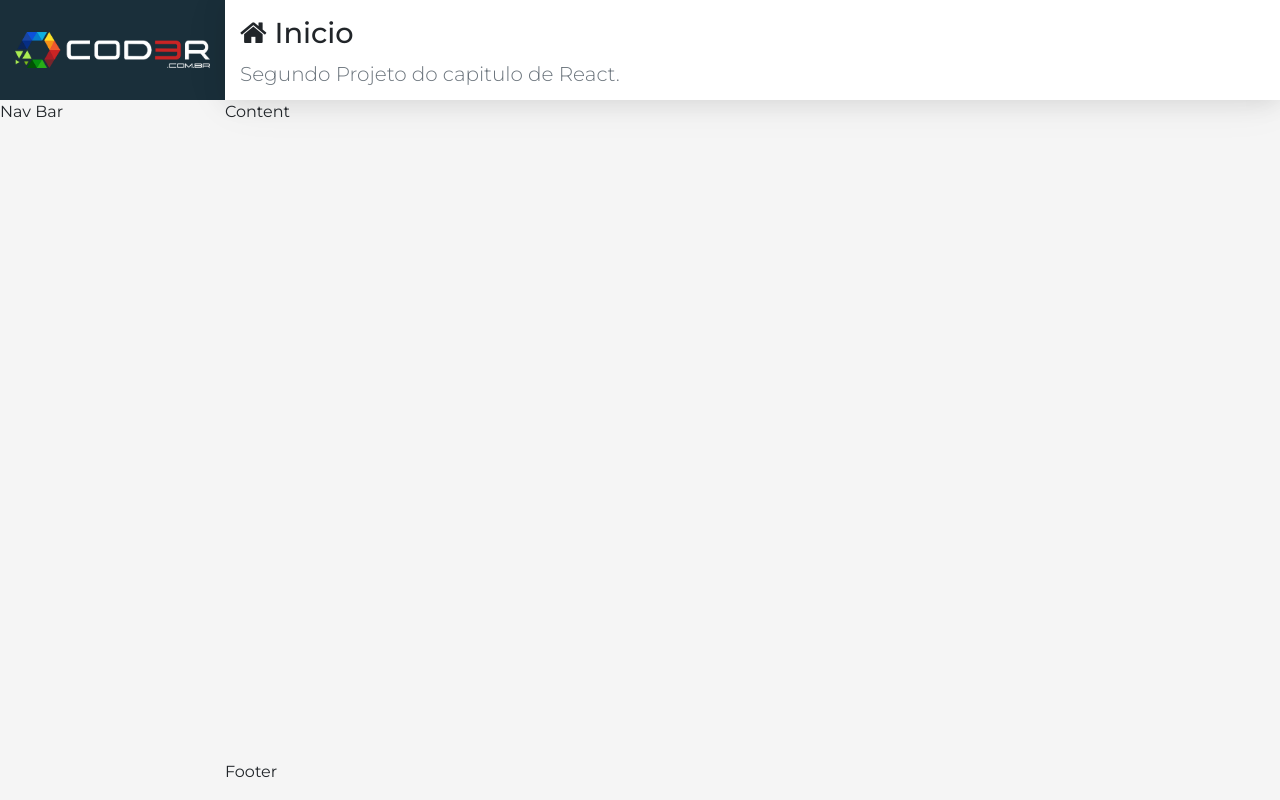
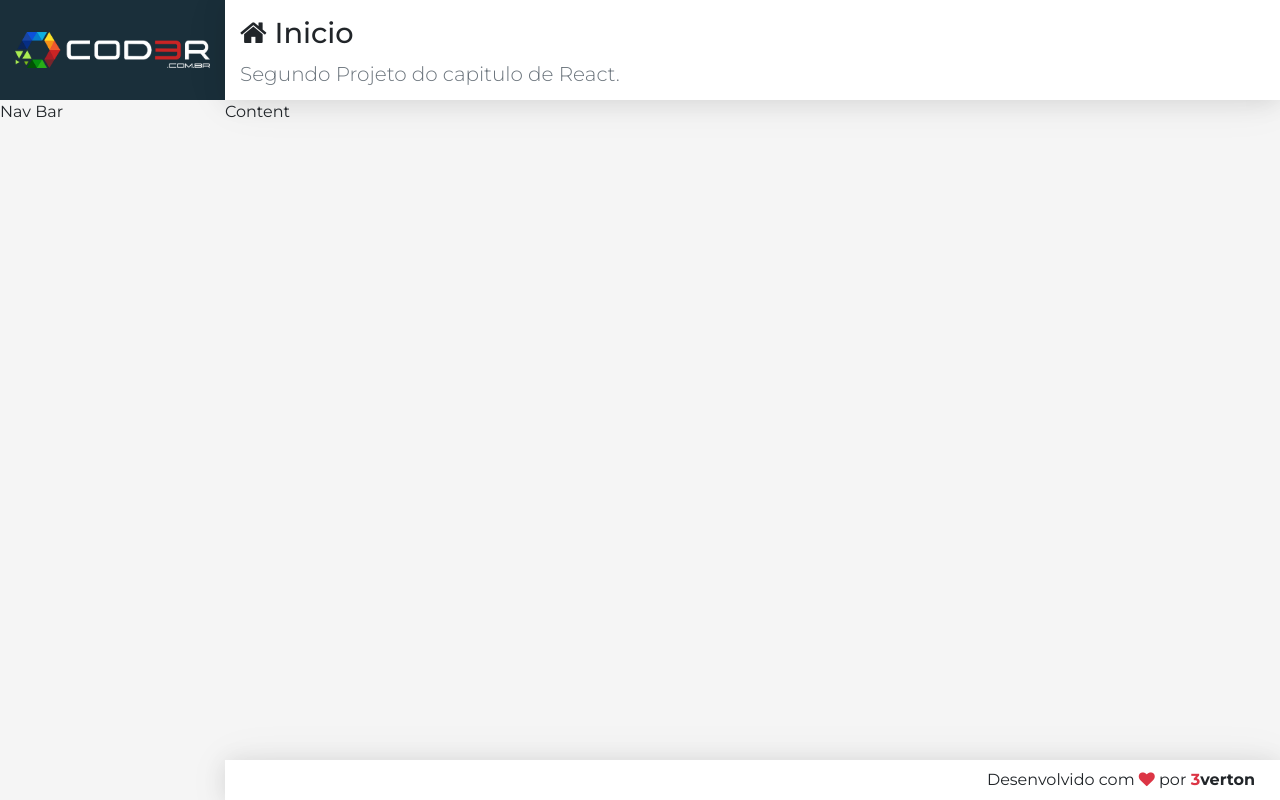
Before and after one commit to KoreaGD/react-crud-users-api, a React (Create React App) app: page / in a window 1280 px wide. Built offline with nearby package versions, Linux system fonts and the light colour scheme.

Commit message:
Adding Footer

```diff
--- a/src/components/Templates/Footer.css
+++ b/src/components/Templates/Footer.css
@@ -0,0 +1,8 @@
+footer.footer {
+    display: flex;
+    align-items: center;
+    justify-content: flex-end;
+    padding: 0 25px;
+    background-color: #fff;
+    box-shadow: var(--shadow);
+}
--- a/src/components/Templates/Footer.jsx
+++ b/src/components/Templates/Footer.jsx
@@ -3,5 +3,8 @@
 
 export default props =>
     <footer className="footer">
-        Footer
+        <span>
+            Desenvolvido com <i className="fa fa-heart text-danger"></i> por
+            <strong> <span className="text-danger">3</span>verton</strong>
+        </span>
     </footer>
```
